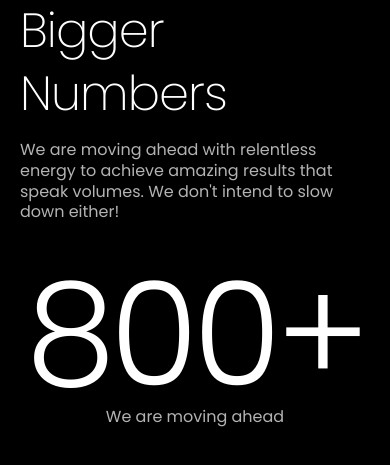
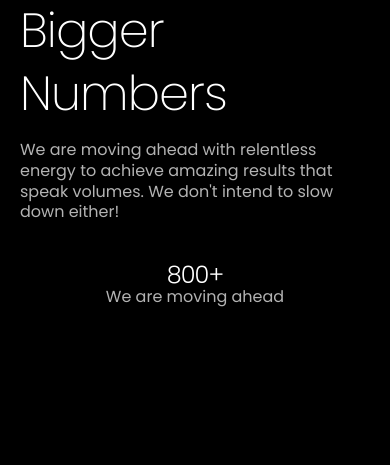
Before and after one commit to webanatomysocial-blip/WebAnatomy-SA, a React (Vite) app: page /about in a window 390 px wide. Shown: the part 1404-1869 px from the top of the page. Built offline with nearby package versions, Linux system fonts and the light colour scheme; a web font is replaced by a local one.

Commit message:
newchang21

```diff
--- a/src/components/About-OneOnOne-section/About-OneOnOne-section.module.css
+++ b/src/components/About-OneOnOne-section/About-OneOnOne-section.module.css
@@ -119,7 +119,7 @@
   }
 
   .big-head-text-white {
-    font-size: 5.5rem; /* More impactful numbers */
+    font-size: 1.5rem !important; /* More impactful numbers */
   }
 
   .wa-about-one-on-one-left-outer-container {
```
